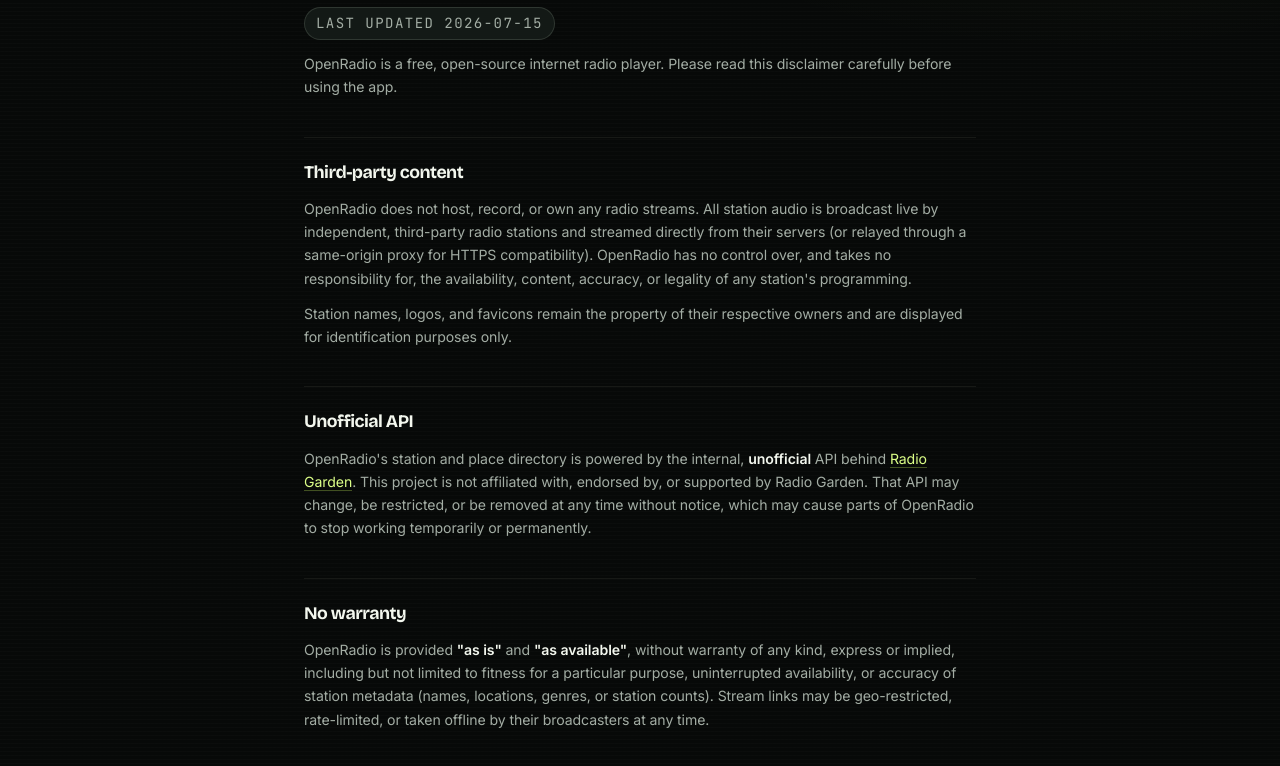
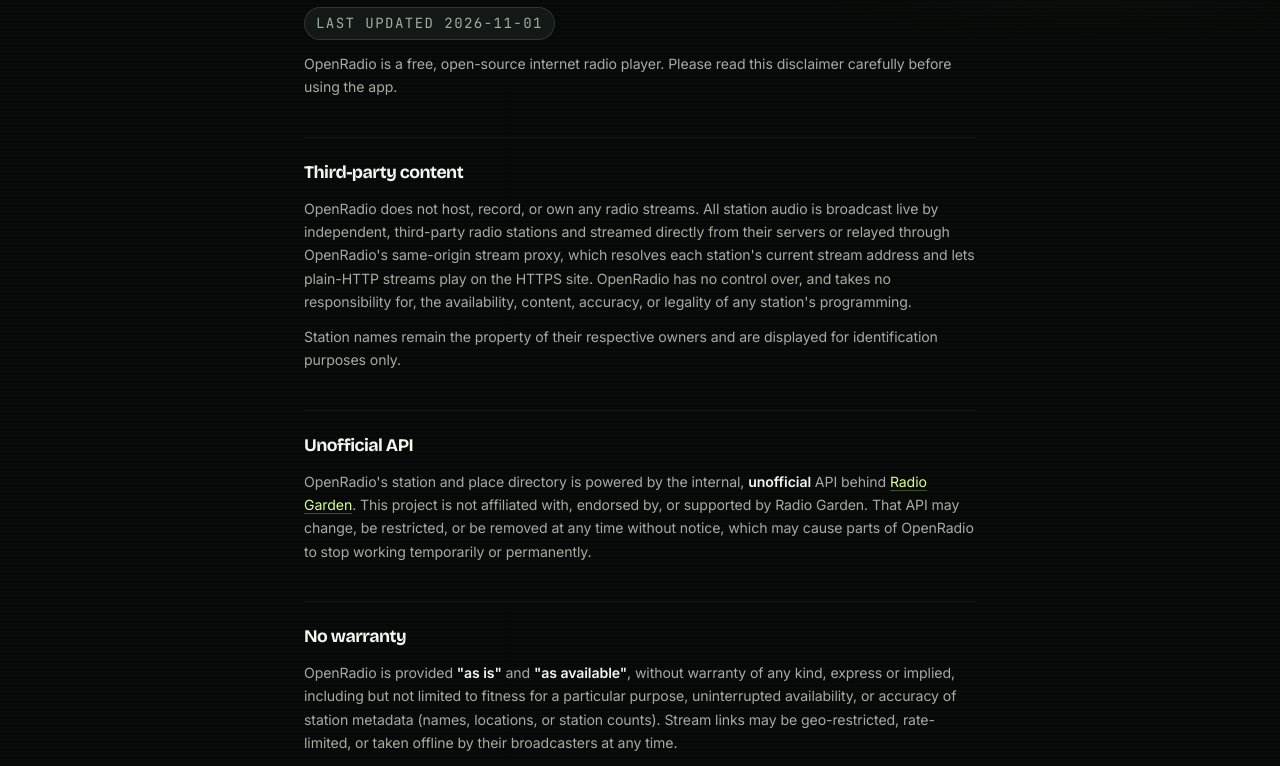
Before and after one commit to PierrunoYT/openradio.world, a plain HTML site: page disclaimer.html in a window 1280 px wide. Shown: the part 165-931 px from the top of the page. Drawn offline with nearby package versions, Linux system fonts and the light colour scheme.

Commit message:
Correct stored-data and proxy wording in the legal pages
Co-Authored-By: Claude Opus 5.5 <noreply@anthropic.com>

```diff
--- a/disclaimer.html
+++ b/disclaimer.html
@@ -30,7 +30,7 @@
 
   <main class="legal-wrap">
     <h1>Disclaimer</h1>
-    <p class="legal-updated">Last updated 2026-07-15</p>
+    <p class="legal-updated">Last updated 2026-11-01</p>
 
     <p>OpenRadio is a free, open-source internet radio player. Please read this
     disclaimer carefully before using the app.</p>
@@ -38,12 +38,13 @@
     <h2>Third-party content</h2>
     <p>OpenRadio does not host, record, or own any radio streams. All station
     audio is broadcast live by independent, third-party radio stations and
-    streamed directly from their servers (or relayed through a same-origin
-    proxy for HTTPS compatibility). OpenRadio has no control over, and takes
-    no responsibility for, the availability, content, accuracy, or legality of
-    any station's programming.</p>
-    <p>Station names, logos, and favicons remain the property of their
-    respective owners and are displayed for identification purposes only.</p>
+    streamed directly from their servers or relayed through OpenRadio's
+    same-origin stream proxy, which resolves each station's current stream
+    address and lets plain-HTTP streams play on the HTTPS site. OpenRadio has
+    no control over, and takes no responsibility for, the availability,
+    content, accuracy, or legality of any station's programming.</p>
+    <p>Station names remain the property of their respective owners and are
+    displayed for identification purposes only.</p>
 
     <h2>Unofficial API</h2>
     <p>OpenRadio's station and place directory is powered by the internal,
@@ -57,8 +58,8 @@
     <p>OpenRadio is provided <strong>"as is"</strong> and <strong>"as available"</strong>,
     without warranty of any kind, express or implied, including but not
     limited to fitness for a particular purpose, uninterrupted availability,
-    or accuracy of station metadata (names, locations, genres, or station
-    counts). Stream links may be geo-restricted, rate-limited, or taken
+    or accuracy of station metadata (names, locations, or station counts).
+    Stream links may be geo-restricted, rate-limited, or taken
     offline by their broadcasters at any time.</p>
 
     <h2>Not professional advice</h2>
```
Also changed, not shown: privacy.html (+4 -3 lines), 1 other file.
